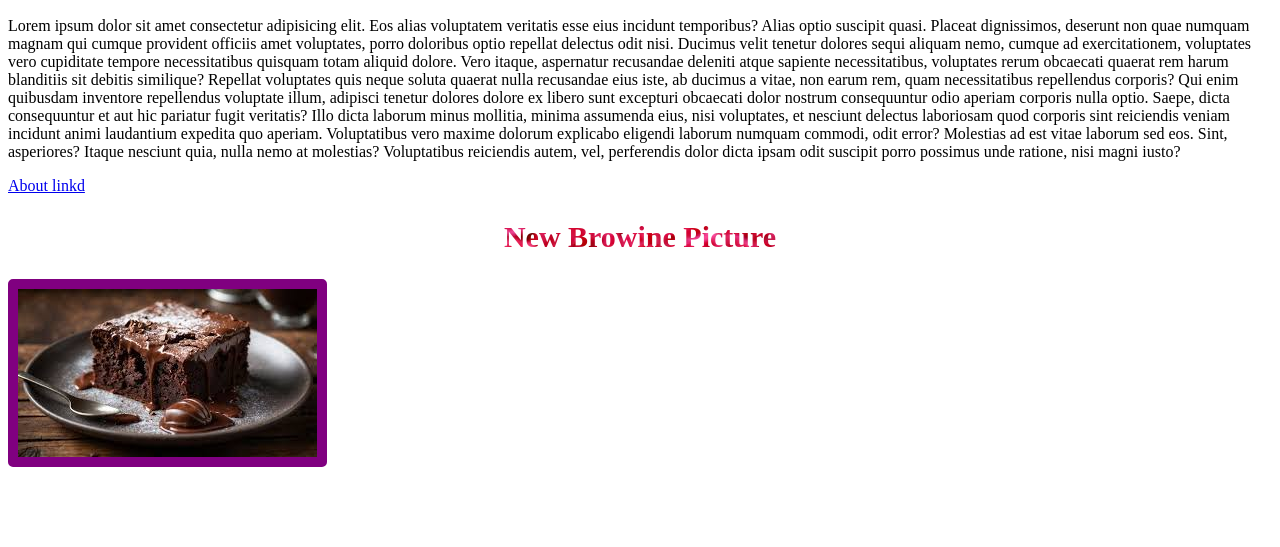
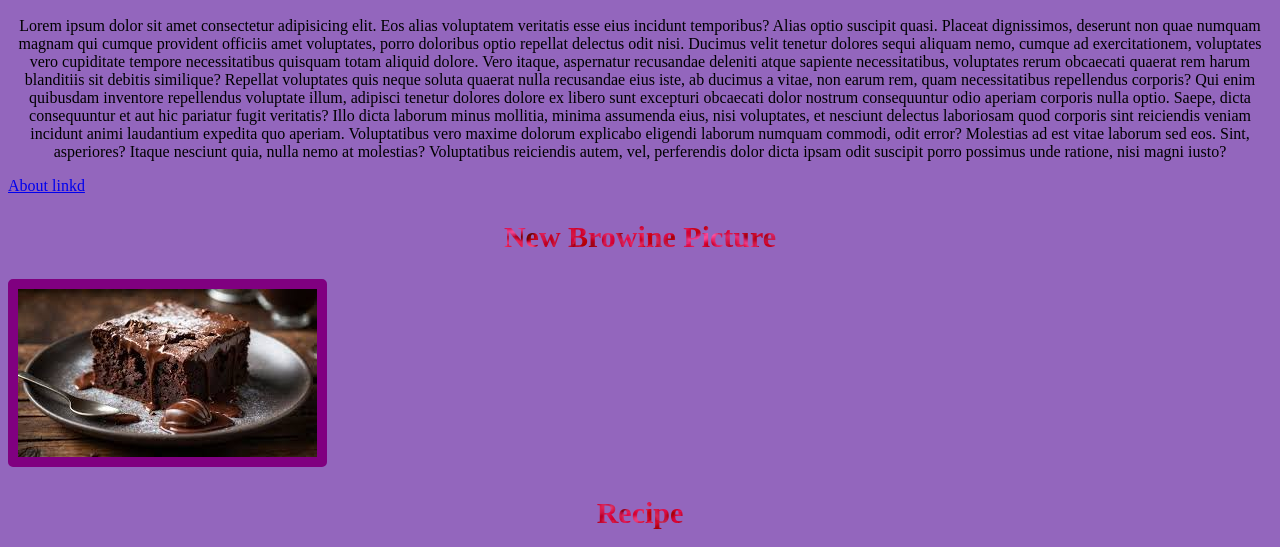
Before and after one commit to ayesha-asif144/git-deploy-practice, a plain HTML site: page index.html in a window 1280 px wide. Shown: the part 253-800 px from the top of the page. Drawn offline with Linux system fonts and the light colour scheme.

Commit message:
edited-code

```diff
--- a/index.html
+++ b/index.html
@@ -15,5 +15,7 @@
     <a href="./about.html">About linkd</a>
     <h2>New Browine Picture</h2>
     <img src="./images/browine 4.jpg" style="width: auto; border: 10px solid purple;border-radius: 5px;">
+    <h2>Recipe</h2>
+    <img src="./images/browine recipe 1.jpeg" style="border: 10px groove brown;">
 </body>
 </html>
--- a/style.css
+++ b/style.css
@@ -1,3 +1,6 @@
+body{
+    background-color: rgb(147, 102, 189);
+}
 h1{
     text-align: center;
     color: blueviolet;
@@ -20,3 +23,6 @@ h2{
     text-align: center;
     font-size: 30px;
 }
+p{
+    text-align: center;
+}
```
Also changed, not shown: about.html (+1 -0 lines).
